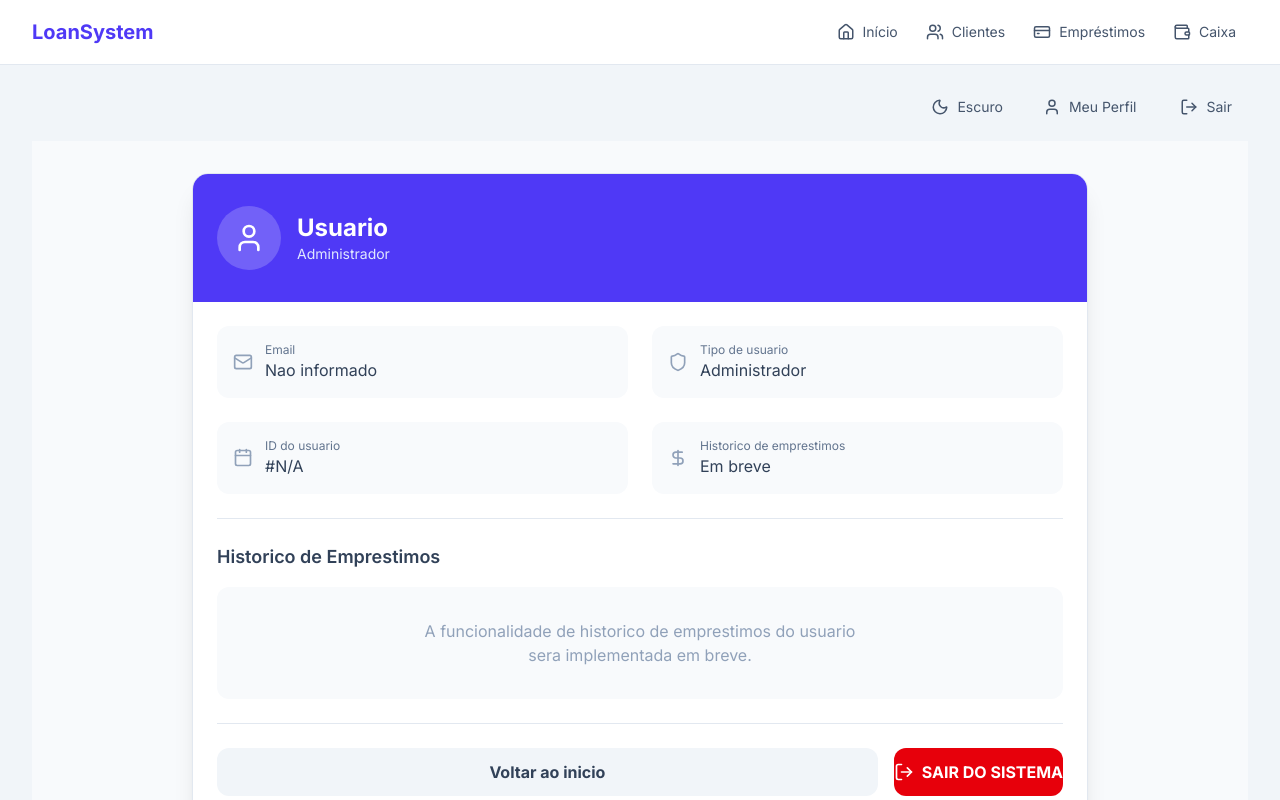
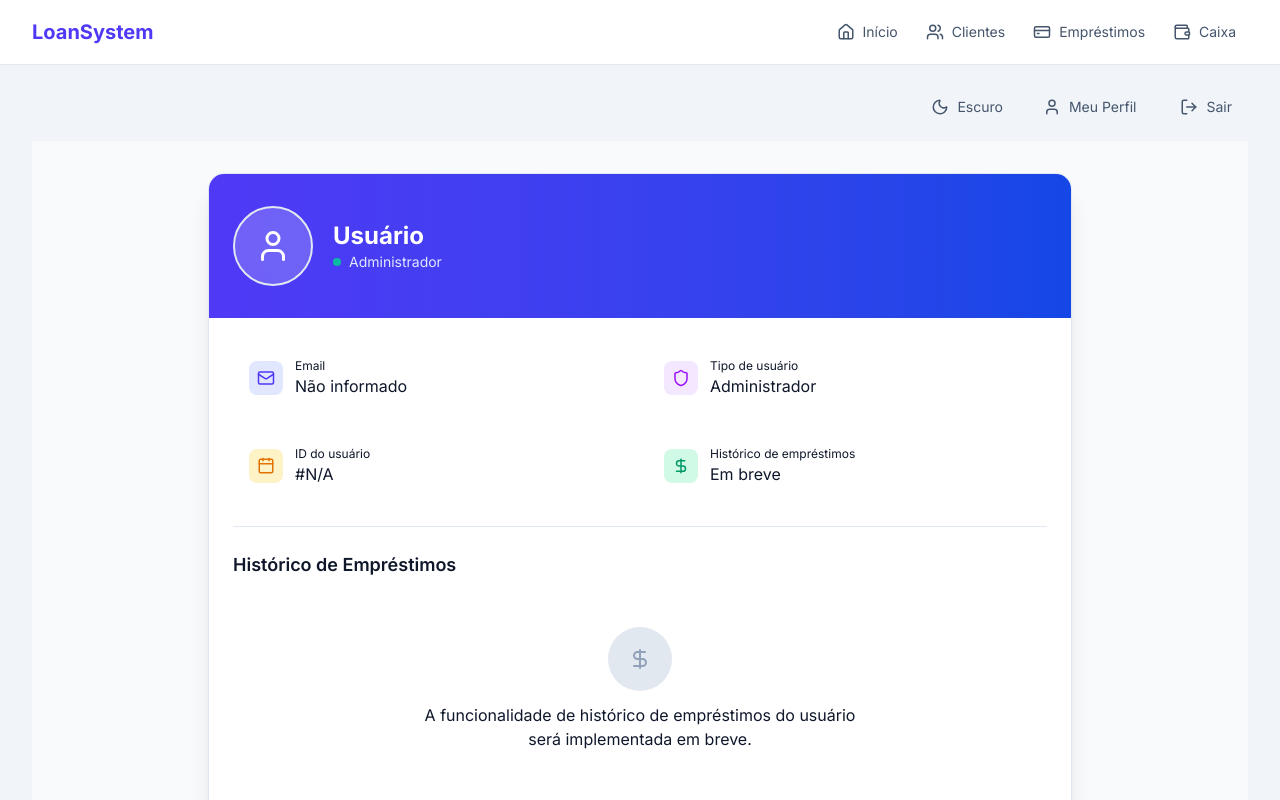
Before and after one commit to Roqueexz/interface-LoanSystem, a React (Vite) app: page /perfil in a window 1280 px wide. Shown: the top 800 px of the page. Built offline with nearby package versions, Linux system fonts and the light colour scheme; sample sign-in values are in the browser's storage.

Commit message:
feat(ui): redesenha perfil do usuario com design moderno
- Header com gradiente indigo-azul
- Cards de informacoes com icones coloridos
- Botoes alinhados e com hover effects
- Dark mode completo
- Skeleton loading
- Botao voltar ao inicio com icone

```diff
--- a/src/components/Usuario/PerfilUsuario/PerfilUsuario.tsx
+++ b/src/components/Usuario/PerfilUsuario/PerfilUsuario.tsx
@@ -1,9 +1,10 @@
 import { useEffect, useState } from "react";
 import { useNavigate } from "react-router-dom";
-import { User, Mail, Shield, LogOut, Calendar, DollarSign } from "lucide-react";
+import { User, Mail, Shield, LogOut, Calendar, DollarSign, ArrowLeft } from "lucide-react";
 import AuthRequests from "../../../fetch/AuthRequests";
 import { useToast } from "../../../hooks/useToast";
 import ModalConfirmacao from "../../../ui/Modal/ModalConfirmacao";
+import { SkeletonDetalhes } from "../../../ui/Skeleton";
 
 interface UsuarioInfo {
   id_usuario: number;
@@ -16,6 +17,7 @@ function PerfilUsuario() {
   const navigate = useNavigate();
   const toast = useToast();
   const [usuario, setUsuario] = useState<UsuarioInfo | null>(null);
+  const [carregando, setCarregando] = useState(true);
   const [modalLogoutOpen, setModalLogoutOpen] = useState(false);
 
   useEffect(() => {
@@ -30,6 +32,7 @@ function PerfilUsuario() {
       email,
       role,
     });
+    setCarregando(false);
   }, []);
 
   const handleLogout = () => {
@@ -48,96 +51,113 @@ function PerfilUsuario() {
       case "admin":
         return "Administrador";
       case "user":
-        return "Usuario";
+        return "Usuário";
       default:
         return role;
     }
   };
 
+  if (carregando) {
+    return <SkeletonDetalhes />;
+  }
+
   return (
-    <div className="py-8 px-4">
-      <div className="max-w-4xl mx-auto">
-        <div className="bg-white rounded-2xl shadow-xl border border-slate-100 overflow-hidden">
-          {/* Header */}
-          <div className="bg-indigo-600 px-6 py-8">
-            <div className="flex items-center gap-4">
-              <div className="w-16 h-16 bg-white/20 rounded-full flex items-center justify-center">
-                <User size={32} className="text-white" />
+    <div className="py-8 px-4 max-w-4xl mx-auto">
+      <div className="card overflow-hidden shadow-xl">
+        {/* Header com gradiente */}
+        <div className="bg-gradient-to-r from-indigo-600 to-blue-700 px-6 py-8">
+          <div className="flex items-center gap-5">
+            <div className="w-20 h-20 rounded-full bg-white/20 backdrop-blur-sm flex items-center justify-center border-2 border-white/30">
+              <User size={36} className="text-white" />
             </div>
             <div>
-                <h1 className="text-2xl font-bold text-white">{usuario?.nome || "Usuario"}</h1>
-                <p className="text-indigo-100 text-sm">{formatarRole(usuario?.role || "admin")}</p>
+              <h1 className="text-2xl font-bold text-white">{usuario?.nome || "Usuário"}</h1>
+              <p className="text-indigo-100 text-sm flex items-center gap-2">
+                <span className="w-2 h-2 bg-emerald-400 rounded-full animate-pulse" />
+                {formatarRole(usuario?.role || "admin")}
+              </p>
             </div>
           </div>
         </div>
 
         {/* Informacoes */}
         <div className="p-6 space-y-6">
-            <div className="grid grid-cols-1 md:grid-cols-2 gap-6">
-              <div className="flex items-center gap-3 p-4 bg-slate-50 rounded-xl">
-                <Mail size={20} className="text-slate-400" />
+          <div className="grid grid-cols-1 md:grid-cols-2 gap-4">
+            <div className="flex items-center gap-3 p-4 bg-muted rounded-xl">
+              <div className="p-2 bg-indigo-100 dark:bg-indigo-900/30 rounded-lg">
+                <Mail size={18} className="text-indigo-600 dark:text-indigo-400" />
+              </div>
               <div>
-                  <p className="text-xs text-slate-500">Email</p>
-                  <p className="font-medium text-slate-700">{usuario?.email || "Nao informado"}</p>
+                <p className="text-xs text-muted-foreground font-medium">Email</p>
+                <p className="font-medium text-foreground">{usuario?.email || "Não informado"}</p>
               </div>
             </div>
 
-              <div className="flex items-center gap-3 p-4 bg-slate-50 rounded-xl">
-                <Shield size={20} className="text-slate-400" />
+            <div className="flex items-center gap-3 p-4 bg-muted rounded-xl">
+              <div className="p-2 bg-purple-100 dark:bg-purple-900/30 rounded-lg">
+                <Shield size={18} className="text-purple-600 dark:text-purple-400" />
+              </div>
               <div>
-                  <p className="text-xs text-slate-500">Tipo de usuario</p>
-                  <p className="font-medium text-slate-700">{formatarRole(usuario?.role || "admin")}</p>
+                <p className="text-xs text-muted-foreground font-medium">Tipo de usuário</p>
+                <p className="font-medium text-foreground">{formatarRole(usuario?.role || "admin")}</p>
               </div>
             </div>
 
-              <div className="flex items-center gap-3 p-4 bg-slate-50 rounded-xl">
-                <Calendar size={20} className="text-slate-400" />
+            <div className="flex items-center gap-3 p-4 bg-muted rounded-xl">
+              <div className="p-2 bg-amber-100 dark:bg-amber-900/30 rounded-lg">
+                <Calendar size={18} className="text-amber-600 dark:text-amber-400" />
+              </div>
               <div>
-                  <p className="text-xs text-slate-500">ID do usuario</p>
-                  <p className="font-medium text-slate-700">#{usuario?.id_usuario || "N/A"}</p>
+                <p className="text-xs text-muted-foreground font-medium">ID do usuário</p>
+                <p className="font-medium text-foreground">#{usuario?.id_usuario || "N/A"}</p>
               </div>
             </div>
 
-              <div className="flex items-center gap-3 p-4 bg-slate-50 rounded-xl">
-                <DollarSign size={20} className="text-slate-400" />
+            <div className="flex items-center gap-3 p-4 bg-muted rounded-xl">
+              <div className="p-2 bg-emerald-100 dark:bg-emerald-900/30 rounded-lg">
+                <DollarSign size={18} className="text-emerald-600 dark:text-emerald-400" />
+              </div>
               <div>
-                  <p className="text-xs text-slate-500">Historico de emprestimos</p>
-                  <p className="font-medium text-slate-700">Em breve</p>
+                <p className="text-xs text-muted-foreground font-medium">Histórico de empréstimos</p>
+                <p className="font-medium text-foreground">Em breve</p>
               </div>
             </div>
           </div>
 
           {/* Historico de emprestimos (futuro) */}
-            <div className="border-t border-slate-100 pt-6">
-              <h2 className="text-lg font-semibold text-slate-700 mb-4">
-                Historico de Emprestimos
+          <div className="border-t border-border pt-6">
+            <h2 className="text-lg font-semibold text-foreground mb-4">
+              Histórico de Empréstimos
             </h2>
-              <div className="bg-slate-50 rounded-xl p-8 text-center">
-                <p className="text-slate-400">
-                  A funcionalidade de historico de emprestimos do usuario
+            <div className="bg-muted rounded-xl p-8 text-center">
+              <div className="w-16 h-16 rounded-full bg-slate-200 dark:bg-slate-700 flex items-center justify-center mx-auto mb-3">
+                <DollarSign size={24} className="text-slate-400 dark:text-slate-500" />
+              </div>
+              <p className="text-muted-foreground">
+                A funcionalidade de histórico de empréstimos do usuário
                 <br />
-                  sera implementada em breve.
+                será implementada em breve.
               </p>
             </div>
           </div>
 
           {/* Botoes */}
-            <div className="border-t border-slate-100 pt-6 flex flex-col sm:flex-row gap-4">
+          <div className="border-t border-border pt-6 flex flex-col sm:flex-row gap-4">
             <button
               onClick={() => navigate("/")}
-                className="flex-1 bg-slate-100 hover:bg-slate-200 text-slate-700 py-3 rounded-xl font-bold transition-all"
+              className="flex items-center justify-center gap-2 flex-1 bg-muted hover:bg-accent text-foreground py-3 rounded-xl font-bold transition-all"
             >
-                Voltar ao inicio
+              <ArrowLeft size={18} />
+              Voltar ao início
             </button>
 
             <button
               onClick={handleLogout}
-                className="flex items-center justify-center gap-2 bg-red-600 hover:bg-red-700 text-white py-3 rounded-xl font-bold transition-all"
+              className="flex items-center justify-center gap-2 flex-1 bg-red-600 hover:bg-red-700 text-white py-3 rounded-xl font-bold transition-all shadow-lg shadow-red-500/25"
             >
-                <LogOut size={20} />
+              <LogOut size={18} />
               SAIR DO SISTEMA
             </button>
-            </div>
           </div>
         </div>
       </div>
@@ -148,7 +168,7 @@ function PerfilUsuario() {
         onClose={() => setModalLogoutOpen(false)}
         onConfirm={confirmarLogout}
         title="Sair do Sistema"
-        message="Tem certeza que deseja sair? Voce sera redirecionado para a tela de login."
+        message="Tem certeza que deseja sair? Você será redirecionado para a tela de login."
         confirmText="Sair"
         cancelText="Cancelar"
         variant="warning"
```
Lines whose indentation alone changed are shown as unchanged.
